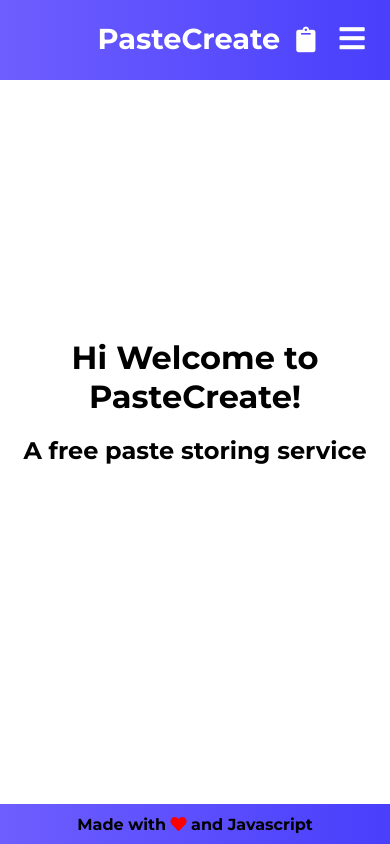
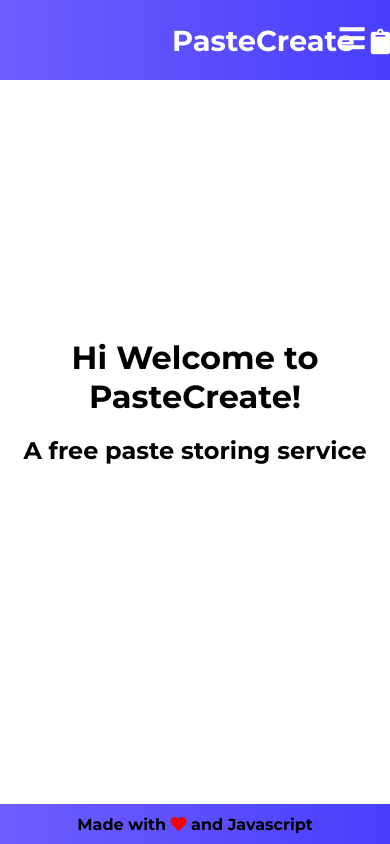
Before and after one commit to Atharva21/PasteCreate, a React (Create React App) app in the folder client/: page /home in a window 390 px wide. Built offline with nearby package versions, Linux system fonts and the light colour scheme.

Commit message:
set logo position to flex end for smaller devices

```diff
--- a/client/src/css/NavBar.css
+++ b/client/src/css/NavBar.css
@@ -70,6 +70,7 @@
 @media screen and (max-width: 960px) {
     .NavbarItems {
         position: relative;
+        justify-content: end;
     }
 
     .nav-menu {
@@ -102,13 +103,6 @@
     .nav-links:hover {
         background-color: #7577fa;
         border-radius: 0;
-    }
-
-    .navbar-logo {
-        position: absolute;
-        top: 3px;
-        left: 0.8em;
-        transform: translate(25%, 50%);
     }
 
     .menu-icon {
```
